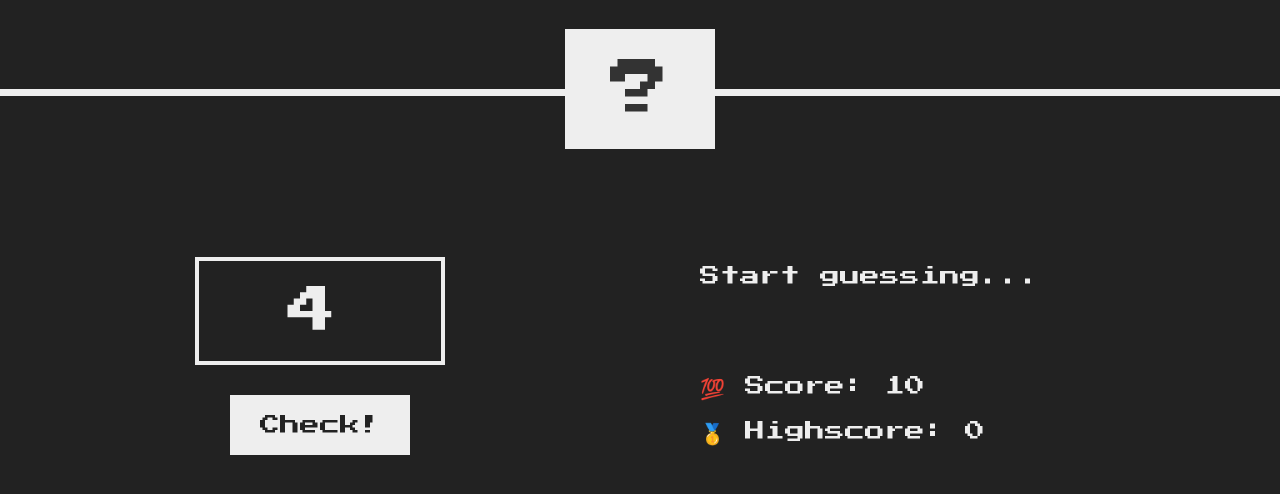
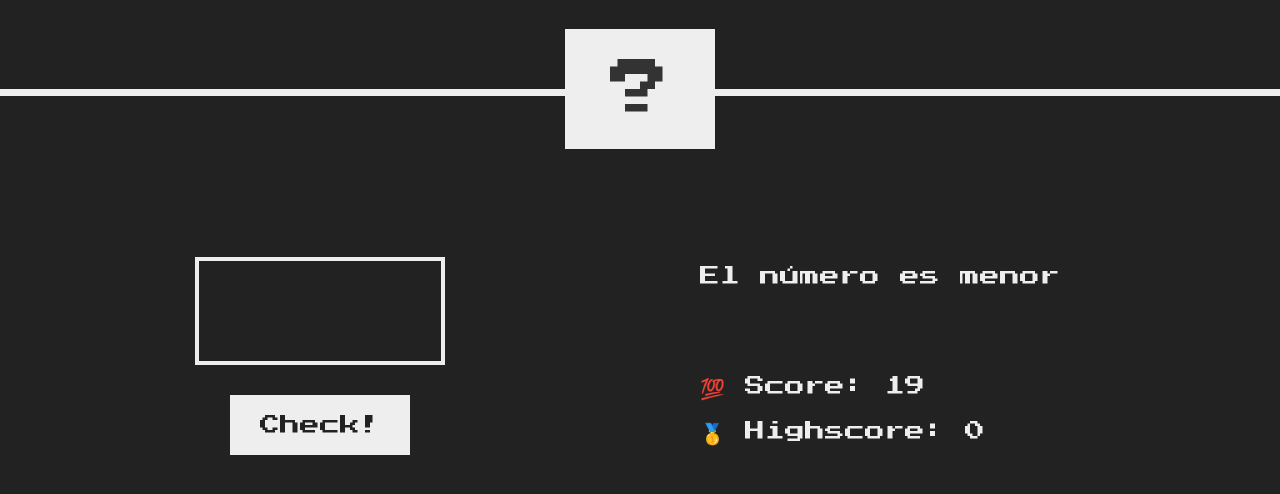
Before and after one commit to AitorMina/adivina-numero, a website: page index.html in a window 1280 px wide. Both pictures are taken after a click on the button "Check!". Shown: the part 184-678 px from the top of the page. Drawn offline with Linux system fonts and the light colour scheme.

Commit message:
Listener en checkbutton ok

```diff
--- a/index.html
+++ b/index.html
@@ -16,7 +16,7 @@
     </header>
     <main>
       <section class="left">
-        <input type="number" class="guess" value="4" />
+        <input type="number" class="guess" />
         <button class="btn check">Check!</button>
       </section>
       <section class="right">
--- a/script.js
+++ b/script.js
@@ -9,18 +9,28 @@ const numberField = document.querySelector('.number')
 
 //2do paso:crear las variables que necesitamos
 
-const score = 20
+let score = 20
 const highscore = 0
 
 const MIN_NUMBER = 1
 const MAX_NUMBER = 20
 const secretNumber = Math.trunc(Math.random() * MAX_NUMBER) + MIN_NUMBER
-const number = guessField.value
 
-//3er paso: crear las funciones que necesitamos
-
-scoreField.textContent = 10
+//3er paso: añadir un listener al checkButton , agregarle un evento y mostrar
+//un mensaje que diga si el número es mayor o menor en el campo
+//messageField
 
 checkButton.addEventListener('click', function () {
-  alert('Hola mundo')
+  const number = guessField.value
+  if (number < secretNumber) {
+    messageField.textContent = 'El número es menor'
+    score--
+    scoreField.textContent = score
+  } else if (number > secretNumber) {
+    messageField.textContent = 'El número es mayor'
+    score--
+    scoreField.textContent = score
+  } else {
+    messageField.textContent = '¡Acertaste!'
+  }
 })
```
